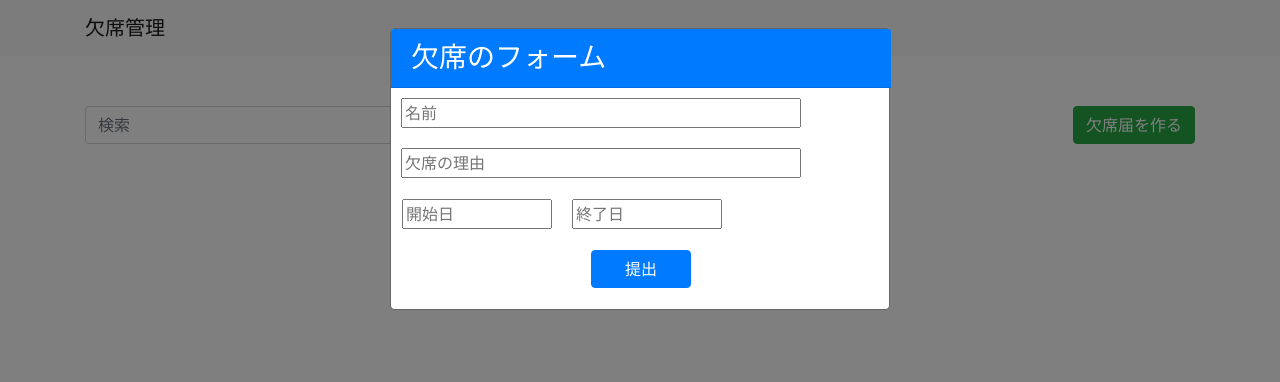
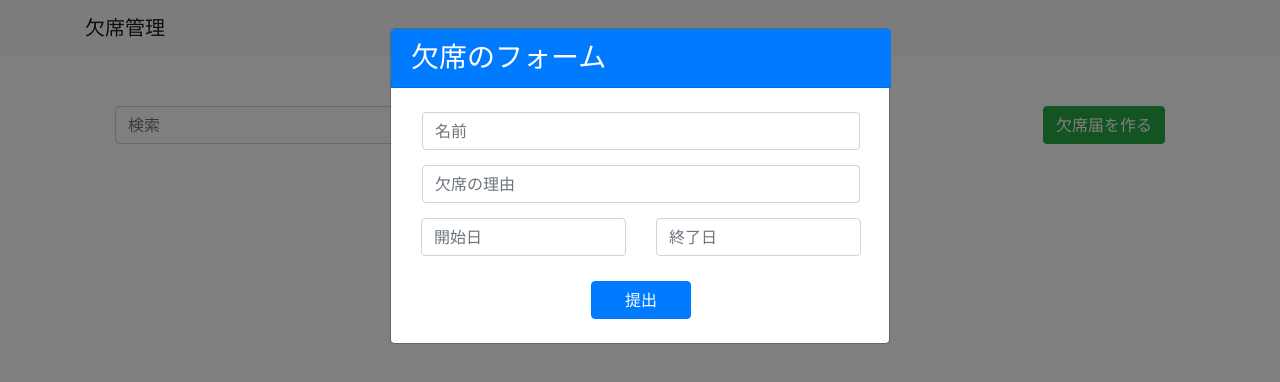
Before and after one commit to nguyenduong2612/absence-app, a React (Create React App) app: page / in a window 1280 px wide. Both pictures are taken after a click on the button "欠席届を作る". Shown: the top 382 px of the page. Built offline with nearby package versions, Linux system fonts and the light colour scheme.

Commit message:
fix className form

```diff
--- a/src/App.js
+++ b/src/App.js
@@ -15,16 +15,11 @@ class App extends Component {
 
     this.handleClose = this.handleClose.bind(this)
     this.handleShow = this.handleShow.bind(this)
-    // this.show = this.show(this); //Show "absences" after submitting a form by Form.js(just 4 debug)
   }
 
   handleClose = () => {
     this.setState({ showModal: false })
   }
-
-  // show(event){
-  //     console.log(this.state.absences)
-  // } //Show "absences" after submitting a form by Form.js(just 4 debug)
 
   handleShow = () => {
     this.setState({ showModal: true })
@@ -32,14 +27,16 @@ class App extends Component {
 
   handleUpdate = (newValue) =>{
     this.setState({absences : newValue});
+    this.setState({showModal: false});
+    console.log(this.state.absences)
   }
 
   render() {
     return (
       <div className="App">
-        <nav class="navbar navbar-light bg-light">
+        <nav className="navbar navbar-light bg-light">
           <div className="container">
-            <a class="navbar-brand">欠席管理</a>
+            <a className="navbar-brand">欠席管理</a>
           </div>
         </nav>
 
--- a/src/Form.css
+++ b/src/Form.css
@@ -1,6 +1,5 @@
 .form{
     width:500px;
-    height: 280px;
 }
 
 .input-row{
@@ -22,3 +21,7 @@
     width: 100px;
     margin: 10px;
 }
+
+.row {
+    margin: 15px!important;
+}
--- a/src/Form.js
+++ b/src/Form.js
@@ -44,29 +44,43 @@ class Form extends Component {
             end: this.state.end,
         });
         this.props.handleUpdate(absence_list);
-        event.target.style.display = "none";
     }
     render() {
         return (
-            <form class='form' onSubmit={this.handleSubmit}>
-                <h3 class='card-header bg-primary text-white'>欠席のフォーム</h3>
-                <table>
-                    <tr >
-                        <input class='input-row' placeholder="名前" onChange={this.handleNameChange}/>
-                    </tr>
-                    <tr>
-                        <input class='input-row' placeholder="欠席の理由" onChange={this.handleReasonChange}/>
-                    </tr>
-                    <tr>
-                        <td>
-                            <input class='input-small-row' placeholder="開始日" onChange={this.handleStartChange}/>
-
-                            <input class='input-small-row' placeholder="終了日" onChange={this.handleEndChange}/>
-                        </td>
-                    </tr>
-                </table>
-                <div class='center-button'>
-                    <button className="btn btn-primary submit-button" value="submit">提出</button>
+            <form className='form' onSubmit={this.handleSubmit}>
+                <h3 className='card-header bg-primary text-white mb-4'>欠席のフォーム</h3>
+                <div className="row px-3">
+                    <input
+                        className='form-control'
+                        placeholder="名前"
+                        onChange={this.handleNameChange}
+                    />
+                </div>
+                <div className="row px-3">
+                    <input
+                        className='form-control'
+                        placeholder="欠席の理由"
+                        onChange={this.handleReasonChange}
+                    />
+                </div>
+                <div className="row">
+                    <div className="col-md-6">
+                        <input
+                            className='form-control'
+                            placeholder="開始日"
+                            onChange={this.handleStartChange}
+                        />
+                    </div>
+                    <div className="col-md-6">
+                        <input
+                            className='form-control'
+                            placeholder="終了日"
+                            onChange={this.handleEndChange}
+                        />
+                    </div>
+                </div>
+                <div className='center-button'>
+                    <button className="btn btn-primary submit-button mb-4" value="submit">提出</button>
                 </div>
             </form>
         );
```
Also changed, not shown: 1 other file (tests, documents, lock files or other folders).
